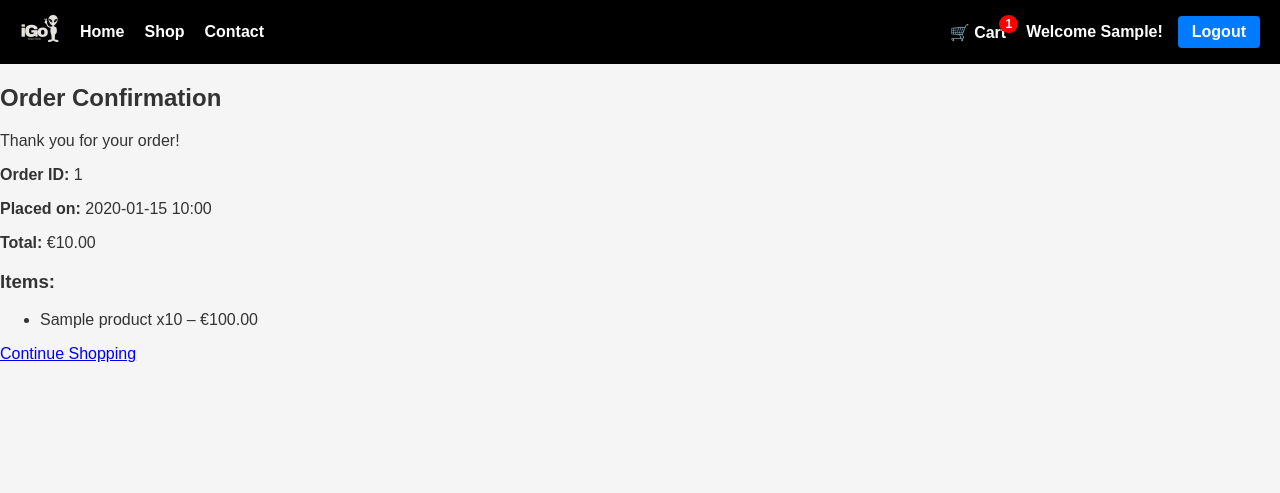
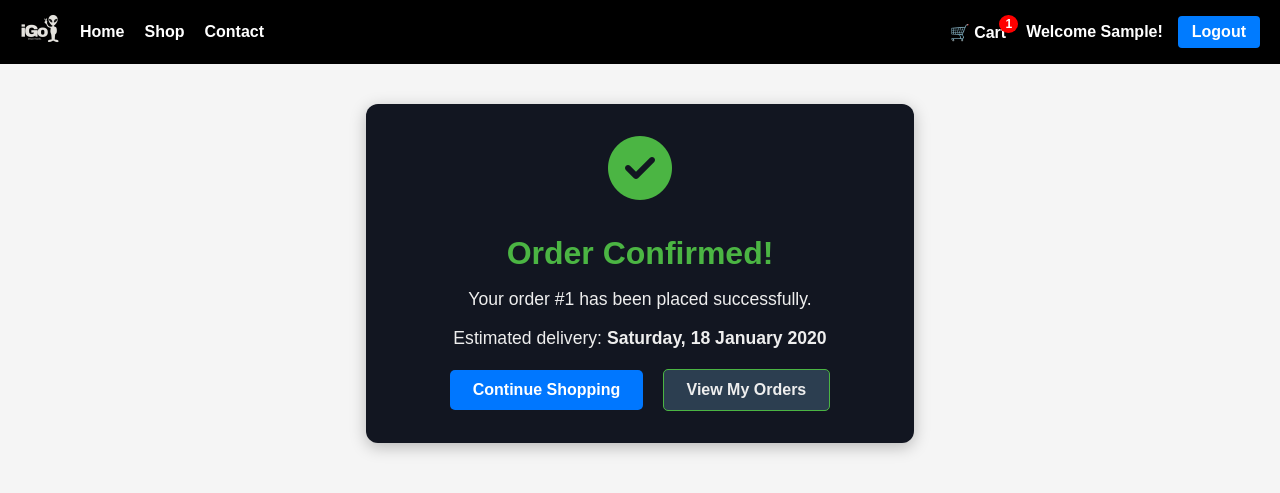
Before and after one commit to lra2001/igospace, a Flask app: page /order-confirmation/1 in a window 1280 px wide. Shown: the top 493 px of the page. Run offline with Flask 3, Linux system fonts and the light colour scheme; a user stored in the database is signed in; tables that the repository leaves empty hold one stand-in row (values such as "Sample post"); some libraries are stand-ins or nearby versions.

Commit message:
add order history
- add styling to order confirmation
- renamed html pages to follow standards (hyphenated)
- import time delta to use in order history

```diff
--- a/app.py
+++ b/app.py
@@ -4,6 +4,7 @@ from flask_login import LoginManager, login_user, logout_user, login_required, U
 from flask_migrate import Migrate
 from config import SQLALCHEMY_DATABASE_URI, SQLALCHEMY_TRACK_MODIFICATIONS
 from models import db, User, Product, CartItem, Order, OrderItem
+from datetime import timedelta
 
 # create the app
 app = Flask(__name__)
@@ -240,7 +241,7 @@ def checkout():
 
         db.session.commit()
         flash("Order placed successfully!", "success")
-        return redirect(url_for('order_confirmation', order_id=new_order.id))
+        return redirect(url_for('order-confirmation', order_id=new_order.id))
 
     total = sum(item.product.price * item.quantity for item in cart_items)
     return render_template('checkout.html', cart_items=cart_items, total=total)
@@ -254,7 +255,13 @@ def order_confirmation(order_id):
         flash("Access denied to this order.", "danger")
         return redirect(url_for('home'))
 
-    return render_template('order_confirmation.html', order=order)
+    return render_template('order-confirmation.html', order=order, timedelta=timedelta)
+
+@app.route('/order-history')
+@login_required
+def order_history():
+    orders = Order.query.filter_by(user_id=current_user.id).order_by(Order.id.desc()).all()
+    return render_template('order-history.html', orders=orders)
 
 if __name__ == "__main__":
     app.run(debug=True)
--- a/static/css/style.css
+++ b/static/css/style.css
@@ -439,3 +439,58 @@ form input.input-error {
     margin-top: 5px;
     margin-bottom: 10px;
 }
+
+.confirmation-container {
+    max-width: 500px;
+    margin: 40px auto;
+    padding: 32px 24px;
+    background: #121621;
+    border-radius: 12px;
+    box-shadow: 0 4px 16px rgba(0,0,0,0.25);
+    text-align: center;
+    color: #eee;
+}
+
+.confirmation-icon {
+    margin-bottom: 18px;
+}
+
+.confirmation-icon i {
+    color: #4BB543;
+    font-size: 4rem;
+    margin-bottom: 8px;
+}
+
+.confirmation-container h2 {
+    color: #4BB543;
+    margin-bottom: 12px;
+    font-size: 2rem;
+    font-weight: 700;
+}
+
+.confirmation-container p {
+    margin-bottom: 10px;
+    font-size: 1.1rem;
+}
+
+.confirmation-container a.btn-primary,
+.confirmation-container a.btn-secondary {
+    margin: 10px 8px 0 8px;
+    padding: 0.7rem 1.4rem;
+    border-radius: 5px;
+    font-weight: 600;
+    text-decoration: none;
+    display: inline-block;
+}
+
+.confirmation-container a.btn-secondary {
+    background: #2c3e50;
+    color: #eee;
+    border: 1px solid #4BB543;
+    transition: background 0.3s;
+}
+
+.confirmation-container a.btn-secondary:hover {
+    background: #4BB543;
+    color: #fff;
+}
--- /dev/null
+++ b/templates/order-confirmation.html
@@ -0,0 +1,13 @@
+{% extends 'base.html' %}
+{% block content %}
+<div class="confirmation-container">
+  <div class="confirmation-icon">
+    <i class="fas fa-check-circle" style="color: #4BB543; font-size: 4rem;"></i>
+  </div>
+  <h2>Order Confirmed!</h2>
+  <p>Your order #{{ order.id }} has been placed successfully.</p>
+  <p>Estimated delivery: <strong>{{ (order.created_at + timedelta(days=3)).strftime('%A, %d %B %Y') }}</strong></p>
+  <a href="{{ url_for('shop') }}" class="btn btn-primary">Continue Shopping</a>
+  <a href="{{ url_for('order-history') }}" class="btn btn-secondary">View My Orders</a>
+</div>
+{% endblock %}
--- a/templates/order_confirmation.html
+++ /dev/null
@@ -1,24 +0,0 @@
-{% extends 'base.html' %}
-{% block title %}Order Confirmation{% endblock %}
-
-{% block header %}
-<h1>Order Confirmation</h1>
-{% endblock %}
-
-{% block content %}
-<div class="confirmation-box">
-  <p>Thank you for your order!</p>
-  <p><strong>Order ID:</strong> {{ order.id }}</p>
-  <p><strong>Placed on:</strong> {{ order.created_at.strftime('%Y-%m-%d %H:%M') }}</p>
-  <p><strong>Total:</strong> €{{ "%.2f"|format(order.total_amount) }}</p>
-
-  <h3>Items:</h3>
-  <ul>
-    {% for item in order.items %}
-    <li>{{ item.product.name }} x{{ item.quantity }} – €{{ "%.2f"|format(item.price * item.quantity) }}</li>
-    {% endfor %}
-  </ul>
-
-  <a href="{{ url_for('shop') }}" class="btn">Continue Shopping</a>
-</div>
-{% endblock %}
```
Also changed, not shown: templates/order-history.html (added, +21 -0 lines).
